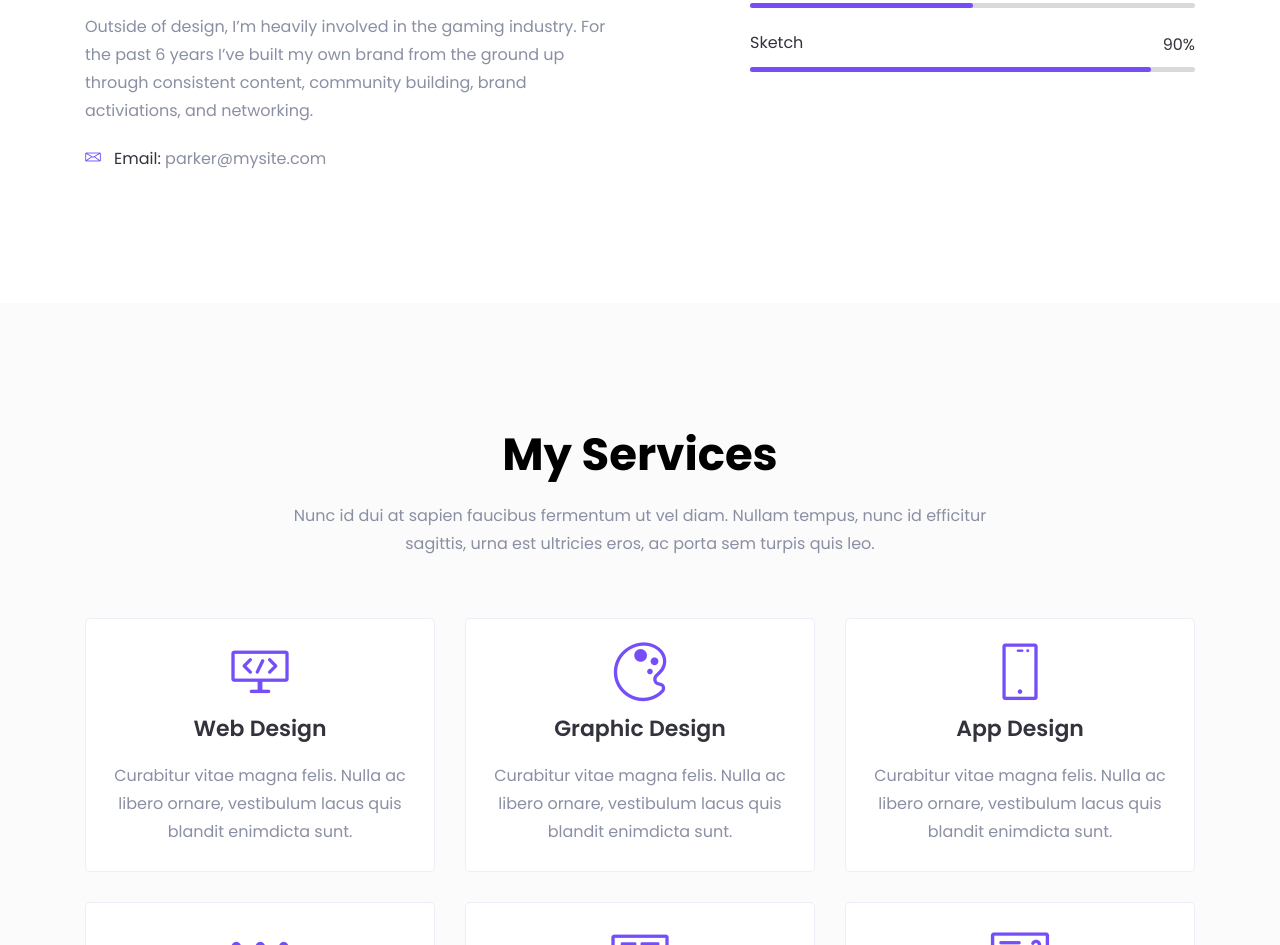
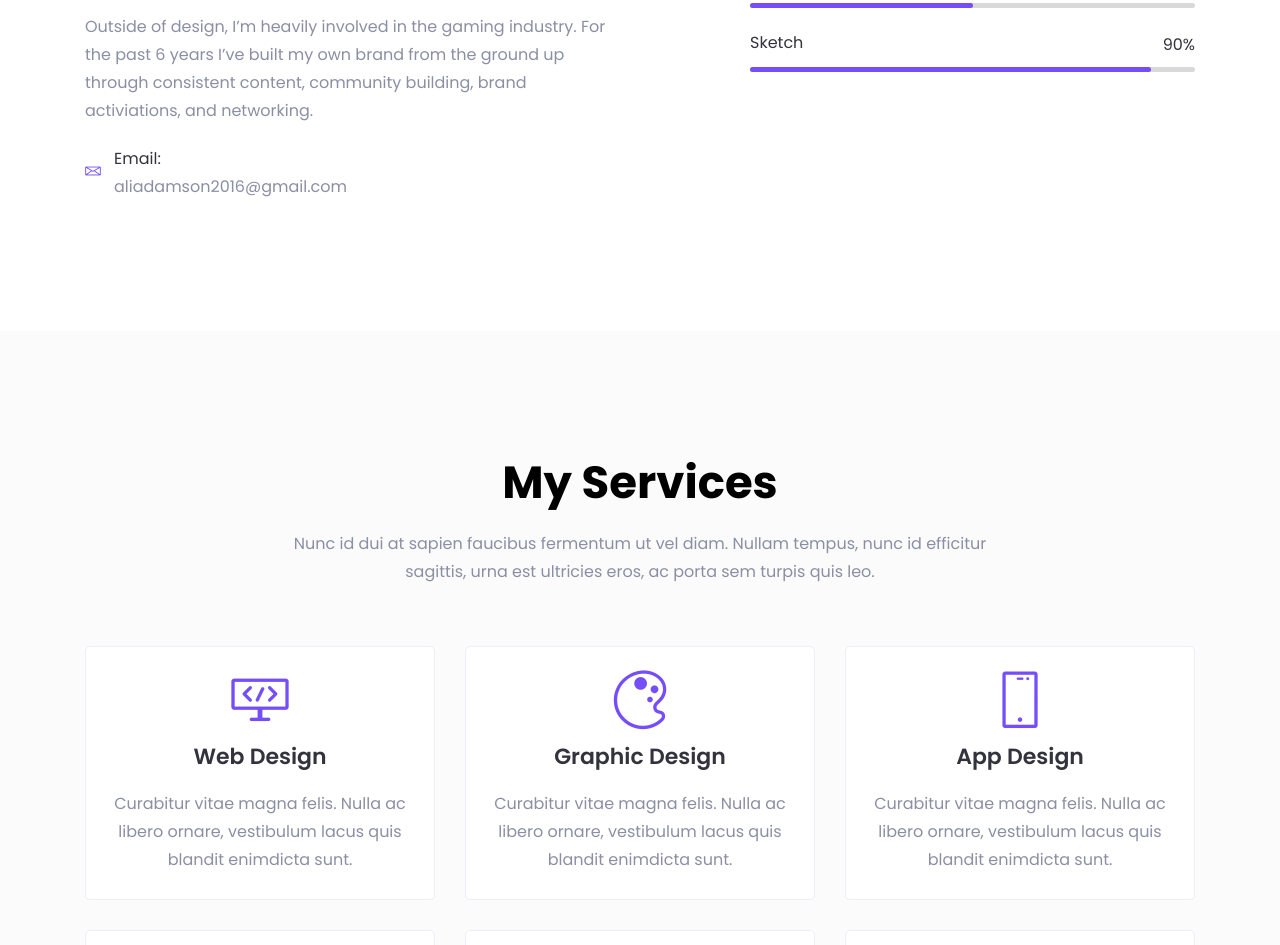
Before and after one commit to trsilver/portfolio, a plain HTML site: page index.html in a window 1280 px wide. Shown: the part 1229-2174 px from the top of the page. Drawn offline with Linux system fonts and the light colour scheme; files whose address does not match are found by name.

Commit message:
Update index.html

```diff
--- a/index.html
+++ b/index.html
@@ -184,7 +184,7 @@
                                         <i class="lni-envelope"></i>
                                     </div>
                                     <div class="info-text">
-                                     <p><span>Email:</span> parker@mysite.com</p>
+                                     <p><span>Email:</span> aliadamson2016@gmail.com</p>
                                     </div>
                                 </div> <!-- single info -->
                             </li>
```
